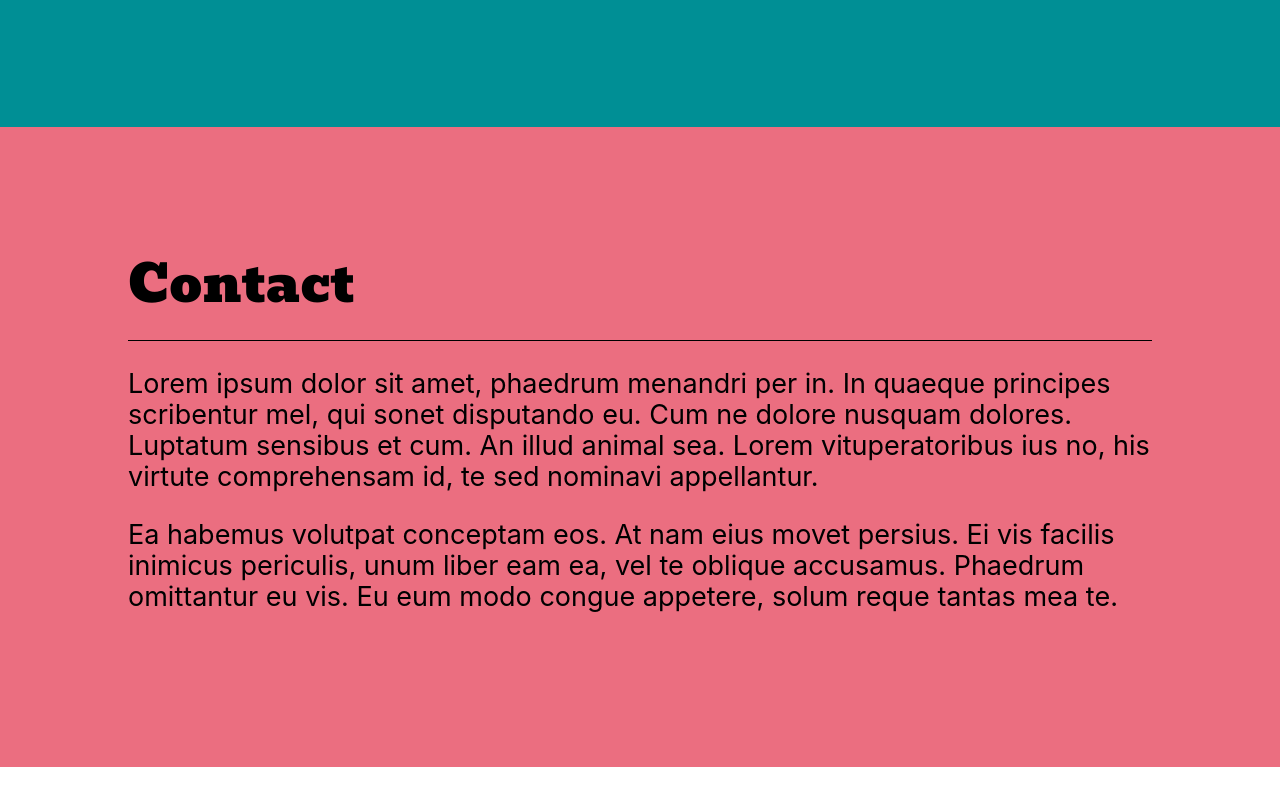
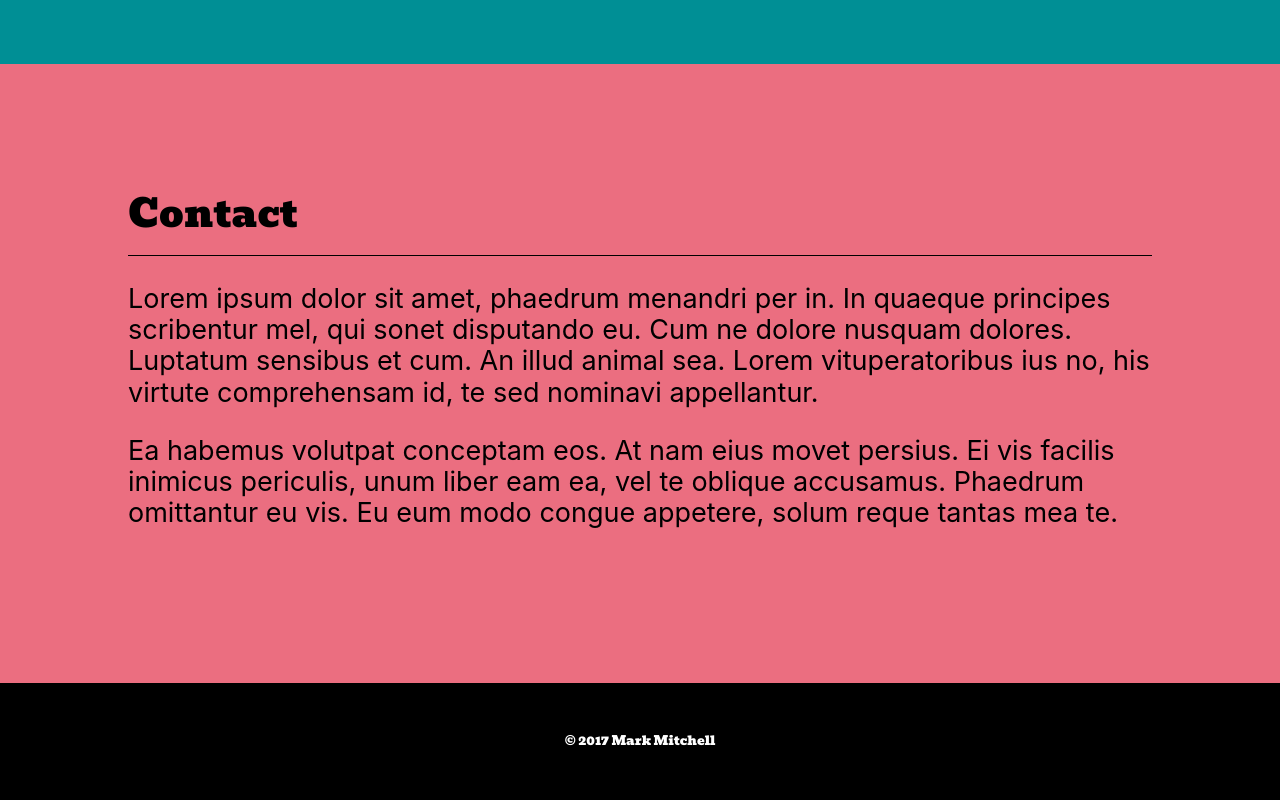
Before and after one commit to markup-mitchell/portfolio, a plain HTML site: page index.html in a window 1280 px wide. Shown: the part 2592-3392 px from the top of the page. Before the commit the page ends 3359 px from the top, so only its background shows below. Drawn offline with nearby package versions, Linux system fonts and the light colour scheme; a web font is replaced by a local one.

Commit message:
footer, clean-up, tweak fonts

```diff
--- a/css/base.css
+++ b/css/base.css
@@ -11,7 +11,8 @@ html {
   --contact : #eb6e80 ;
 }
 
-body {
+body,
+footer {
   font-family: -apple-system, BlinkMacSystemFont, Sergoe UI, Roboto, Oxygen-Sans, Ubuntu, Cantarell, Helvetica Neue, sans-serif;
 }
 
@@ -24,12 +25,12 @@ hr {
 
 main {
   padding: 0;
-  font-size: 1rem;
+  /*font-size: 1rem;*/
 }
 
 .svgContainer {
   text-align: center;
-  padding: 1vw;
+  /*padding: 1vw;*/
 }
 #svg4649 {
   height: 45vw;
@@ -62,8 +63,18 @@ main {
 }
 
 header {
-  font-size: 4vw;
+  font-size: 3vw;
   font-family: var(--displayText);
+}
+
+footer {
+  text-align: center;
+  background: black;
+  /*height: 8vw;*/
+  font-family: var(--displayText);
+  padding: 4vw;
+  color: #fff;
+  font-size: 1vw;
 }
 #about {
   background: var(--about);
--- a/index.html
+++ b/index.html
@@ -152,7 +152,9 @@
     <p>Ea habemus volutpat conceptam eos. At nam eius movet persius. Ei vis facilis inimicus periculis, unum liber eam ea, vel te oblique accusamus. Phaedrum omittantur eu vis. Eu eum modo congue appetere, solum reque tantas mea te.</p>
   </section>
  </main>
- <footer></footer>
+ <footer>
+   &copy 2017 Mark Mitchell
+ </footer>
  <script src="js/script.js" type="text/javascript"></script>
 </body>
 </html>
```
